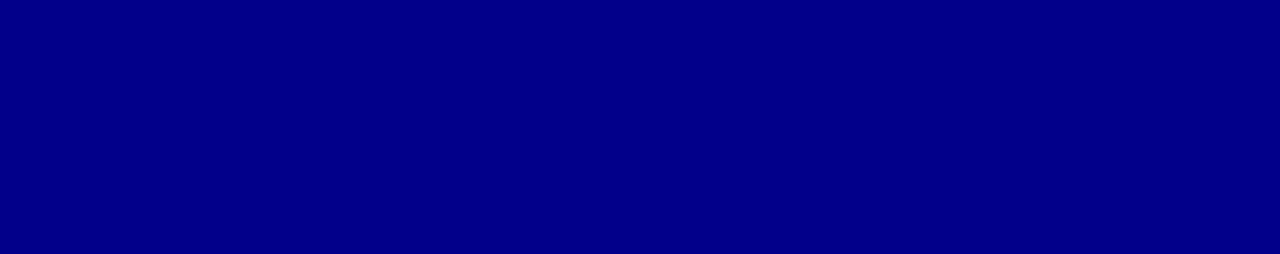
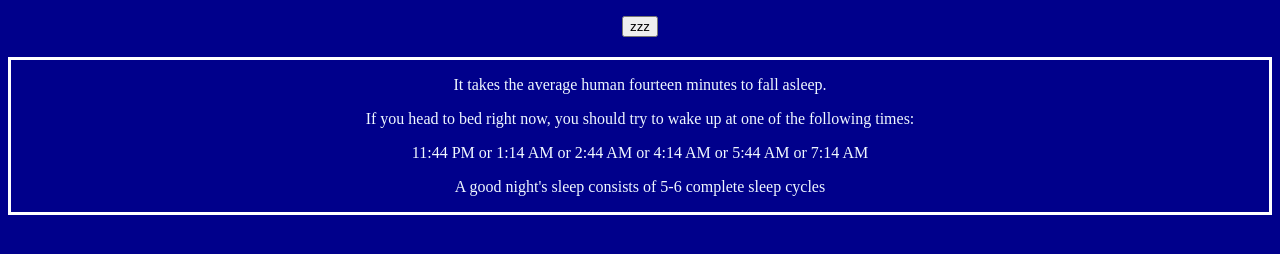
Before and after one commit to Yomiyu23/sleeptime, a plain HTML site: page index.html in a window 1280 px wide. Drawn offline with Linux system fonts and the light colour scheme.

Commit message:
Added final touches to index.html

```diff
--- a/index.html
+++ b/index.html
@@ -8,6 +8,6 @@
   </head>
   <body>
     <div id="root"></div>
-    <scriptsrc="script.js"></script>
+    <script src="script.js"></script>
   </body>
 </hmtl>
```
